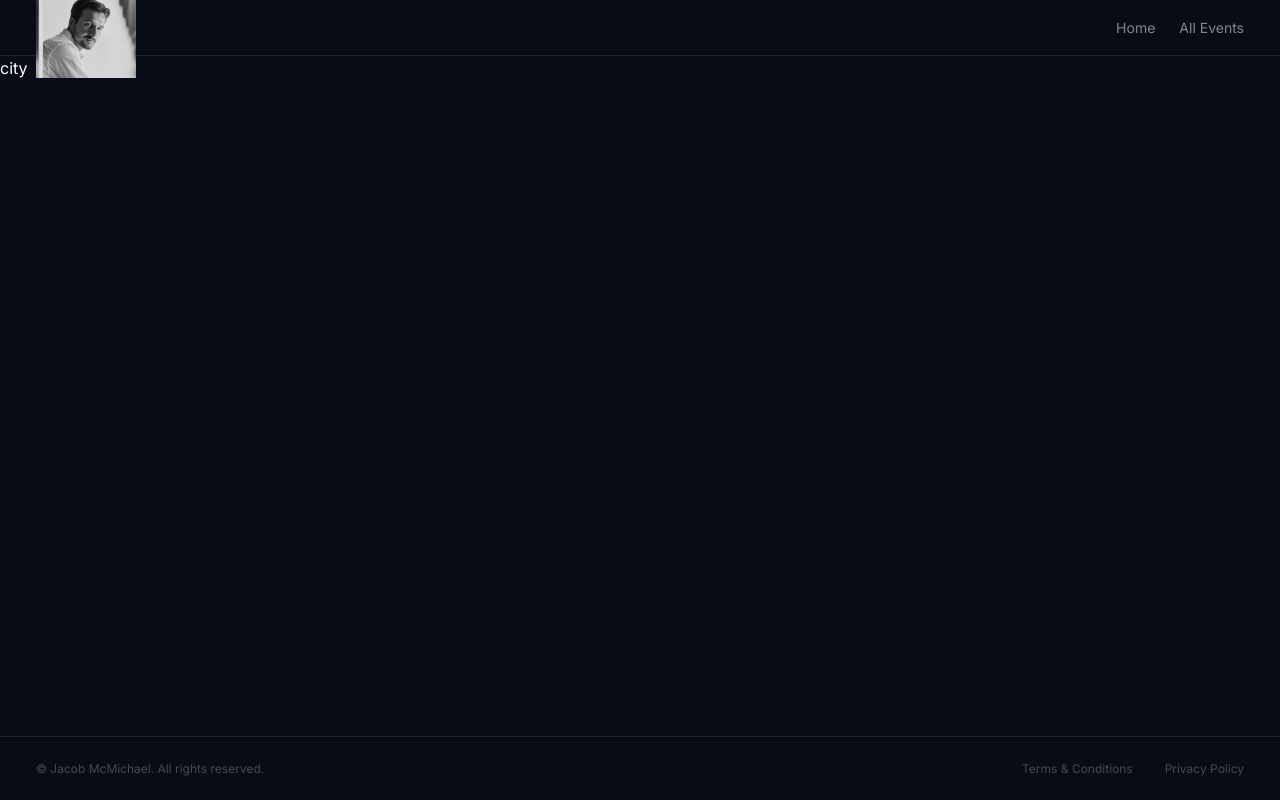
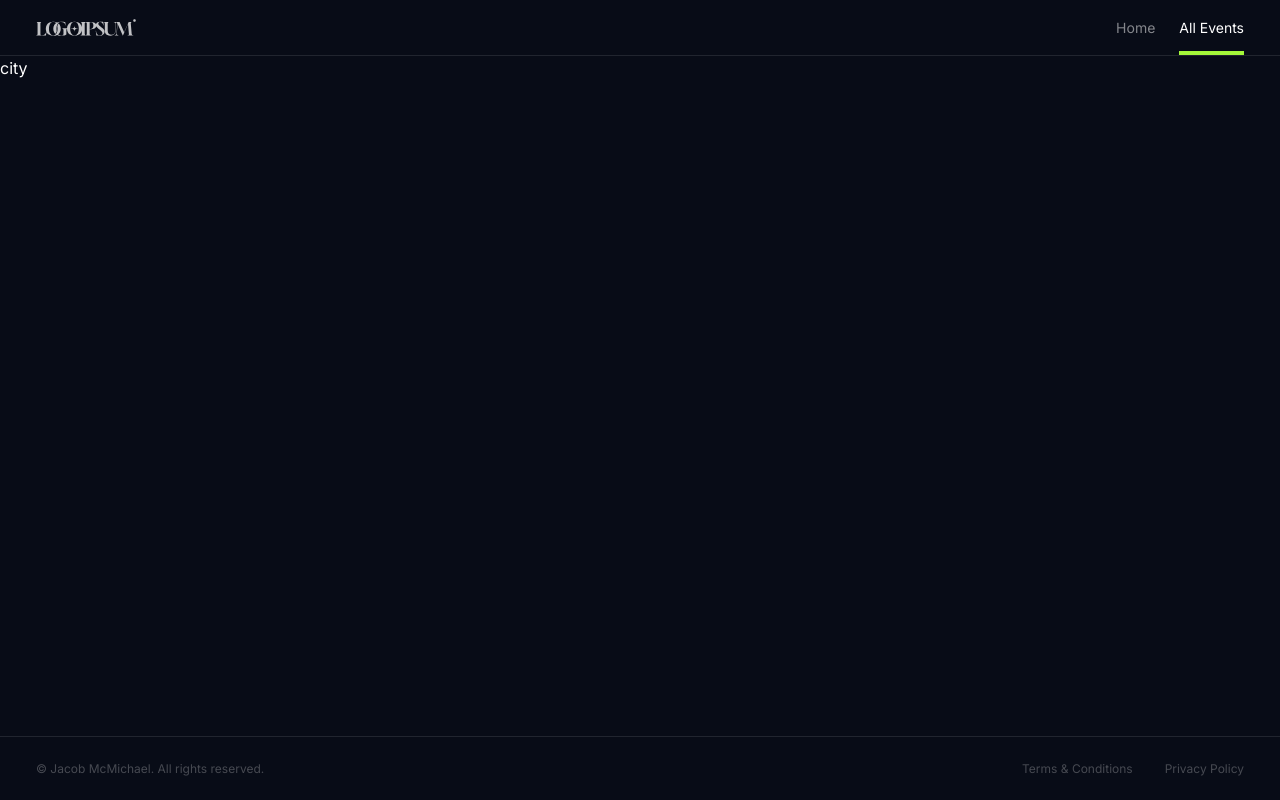
Before and after one commit to jacobmcmichael/react-practice-events-app, a Next.js app: page /events/all in a window 1280 px wide. Built offline with nearby package versions, Linux system fonts and the light colour scheme.

Commit message:
:art: adds styles for nav links

```diff
--- a/package.json
+++ b/package.json
@@ -10,6 +10,8 @@
 		"format": "prettier --write ."
 	},
 	"dependencies": {
+		"clsx": "^2.1.1",
+		"framer-motion": "^10.16.4",
 		"next": "14.0.1",
 		"react": "^18",
 		"react-dom": "^18"
--- a/src/app/layout.tsx
+++ b/src/app/layout.tsx
@@ -9,8 +9,8 @@
 const inter = Inter({ subsets: ["latin"] });
 
 export const metadata: Metadata = {
-	title: "Create Next App",
-	description: "Generated by create next app",
+	title: "Eventifier - Find events around you",
+	description: "Browse more than 10,000 events worldwide",
 };
 
 export default function RootLayout({ children }: { children: React.ReactNode }) {
--- a/src/components/Header.tsx
+++ b/src/components/Header.tsx
@@ -1,4 +1,10 @@
+"use client";
+
+import { usePathname } from "next/navigation";
 import Link from "next/link";
+import { motion } from "framer-motion";
+import clsx from "clsx";
+
 import Logo from "@/components/Logo";
 
 const routes = [
@@ -7,18 +13,29 @@
 ];
 
 export default function Header() {
+	const activePathname = usePathname();
+
 	return (
 		<header className="flex justify-between items-center border-b border-white/10 h-14 px-3 sm:px-9">
 			<Logo />
 
-			<nav>
-				<ul className="flex gap-6 text-sm">
+			<nav className="h-full">
+				<ul className="flex gap-6 text-sm h-full">
 					{routes.map((route) => (
 						<li
 							key={route.path}
-							className="text-white/50 hover:text-white transition"
+							className={clsx("hover:text-white flex items-center relative transition", {
+								"text-white": activePathname === route.path,
+								"text-white/50": activePathname !== route.path,
+							})}
 						>
 							<Link href={route.path}>{route.name}</Link>
+							{activePathname === route.path && (
+								<motion.div
+									className="bg-accent h-1 w-full absolute bottom-0"
+									layoutId="header-active-link"
+								></motion.div>
+							)}
 						</li>
 					))}
 				</ul>
--- a/src/components/Logo.tsx
+++ b/src/components/Logo.tsx
@@ -1,12 +1,16 @@
+import Link from "next/link";
 import Image from "next/image";
 
 export default function Logo() {
 	return (
-		<Image
-			src="/portrait.jpg"
-			alt="Logo"
-			width={100}
-			height={100}
-		/>
+		<Link href="/">
+			<Image
+				className="brightness-0 invert opacity-75 hover:opacity-100 transition"
+				src="/logo.svg"
+				alt="Logo"
+				width={100}
+				height={100}
+			/>
+		</Link>
 	);
 }
```
Also changed, not shown: public/logo.svg (added), 1 other file (tests, documents, lock files or other folders).
